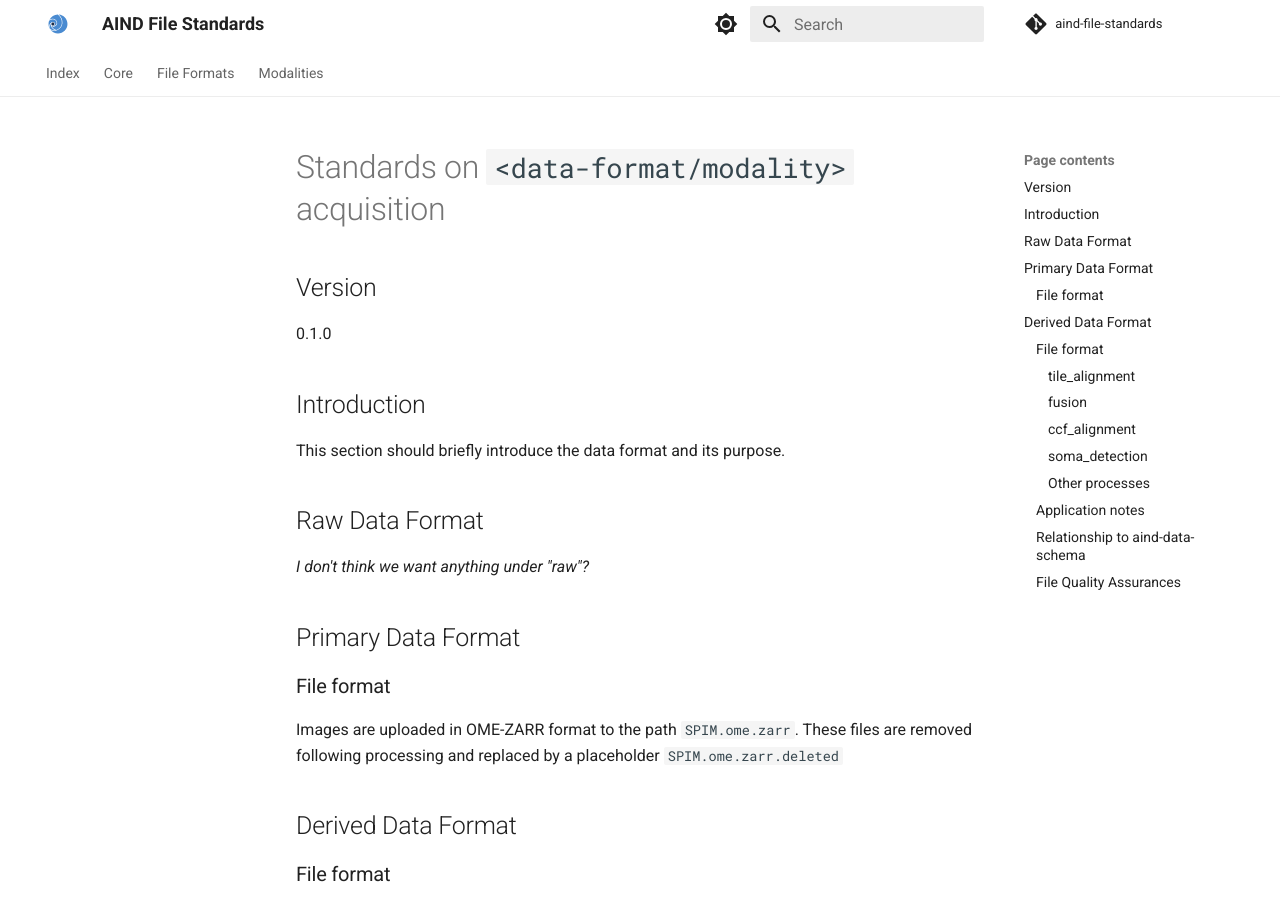
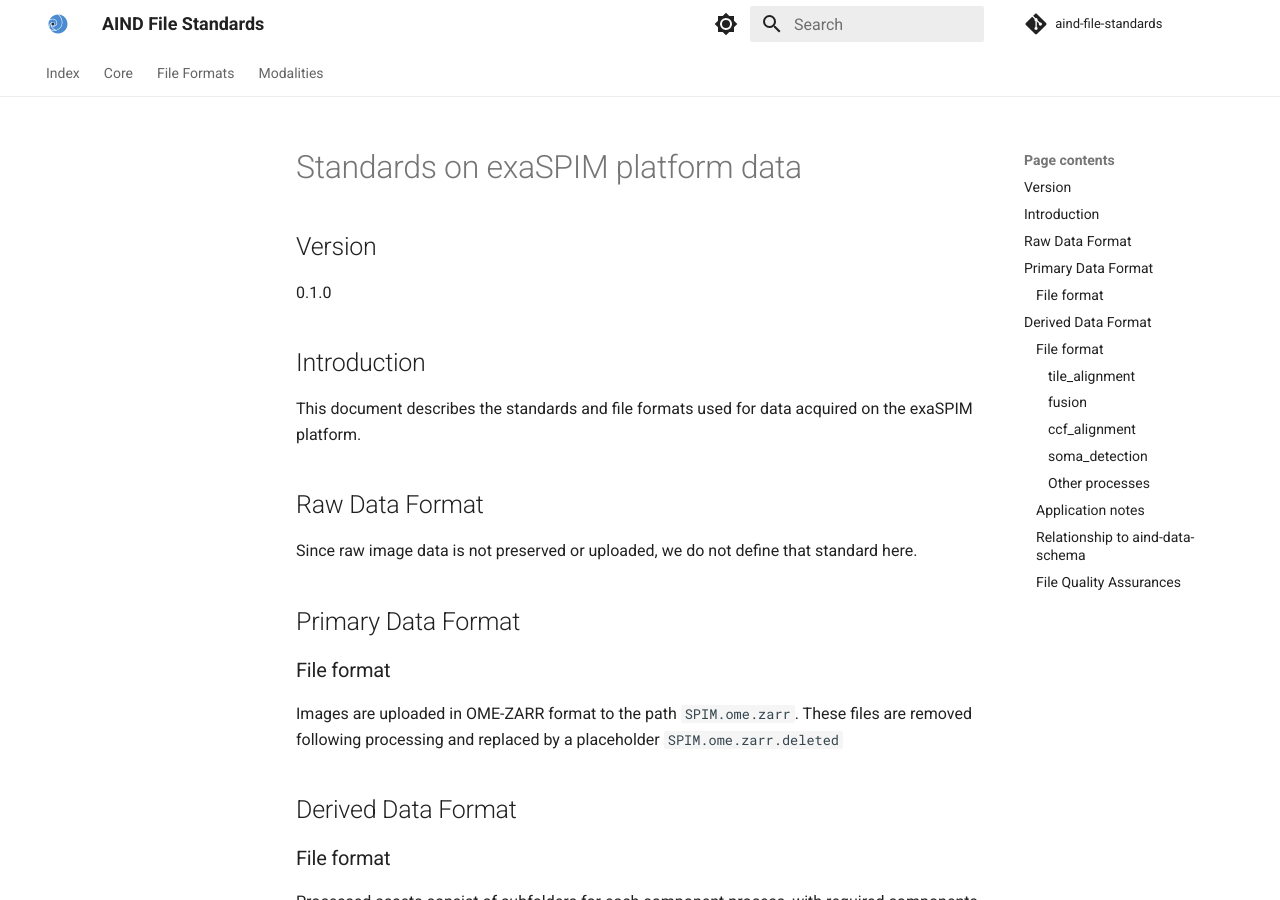
Before and after one commit to AllenNeuralDynamics/aind-file-standards, an MkDocs documentation site: the page built from docs/file_formats/exaspim.md, in a window 1280 px wide and 900 px high. Built offline with MkDocs 1.6.1 and Material for MkDocs 9.7.7, drawn with Linux system fonts in a browser that asks for light colours; comment, search, counter and statistics services are not loaded.

Commit message:
fill placeholder text

```diff
--- a/docs/file_formats/exaspim.md
+++ b/docs/file_formats/exaspim.md
@@ -1,4 +1,4 @@
-# Standards on `<data-format/modality>` acquisition
+# Standards on exaSPIM platform data
 
 ## Version
 
@@ -6,11 +6,11 @@
 
 ## Introduction
 
-This section should briefly introduce the data format and its purpose.
+This document describes the standards and file formats used for data acquired on the exaSPIM platform.
 
 ## Raw Data Format
 
-*I don't think we want anything under "raw"?*
+Since raw image data is not preserved or uploaded, we do not define that standard here.
 
 ## Primary Data Format
 
```
